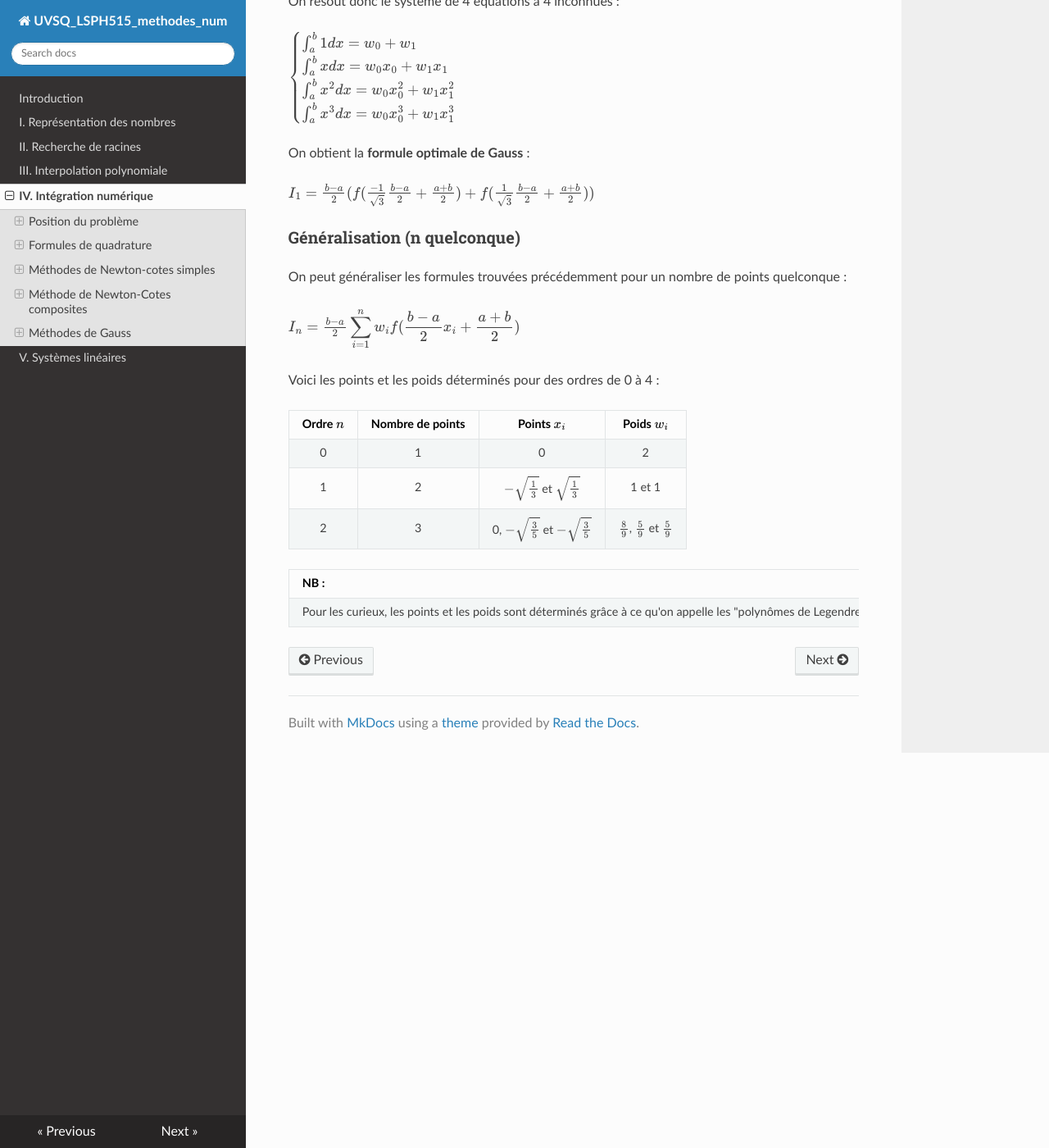
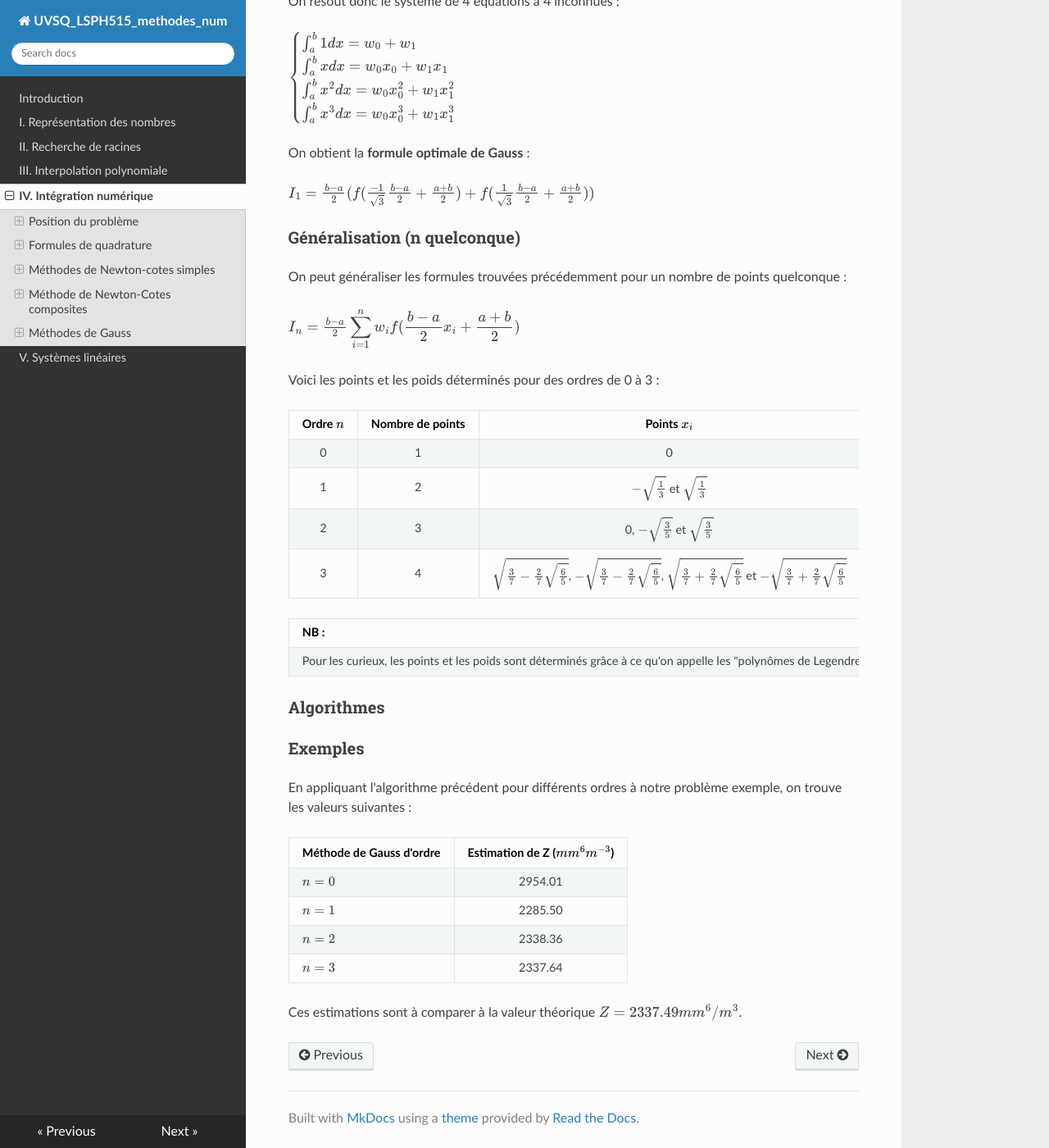
Before and after one commit to NicOudart/UVSQ_LSPH515_methodes_num, an MkDocs documentation site: the page built from docs/Chap4_Integration_numerique.md, in a window 1280 px wide and 1400 px high, scrolled down 23426 px. Shown: the whole window at 82% size. Built offline with MkDocs 1.6.1, drawn with Linux system fonts in a browser that asks for light colours; nearby versions of some CDN libraries.

Commit message:
-Update the Gauss method part of Chapter 4.

```diff
--- a/docs/Chap4_Integration_numerique.md
+++ b/docs/Chap4_Integration_numerique.md
@@ -828,14 +828,30 @@ On peut généraliser les formules trouvées précédemment pour un nombre de po
 
 $I_n = \frac{b-a}{2} \displaystyle\sum_{i=1}^{n} w_i f(\frac{b-a}{2} x_i + \frac{a+b}{2})$
 
-Voici les points et les poids déterminés pour des ordres de 0 à 4 :
+Voici les points et les poids déterminés pour des ordres de 0 à 3 :
 
-|Ordre $n$|Nombre de points|Points $x_i$                                     |Poids $w_i$                                  |
-|:-------:|:--------------:|:-----------------------------------------------:|:-------------------------------------------:|
-|0        |1               |0                                                |2                                            |
-|1        |2               |$-\sqrt{\frac{1}{3}}$ et $\sqrt{\frac{1}{3}}$    |1 et 1                                       |
-|2        |3               |0, $-\sqrt{\frac{3}{5}}$ et $-\sqrt{\frac{3}{5}}$|$\frac{8}{9}$, $\frac{5}{9}$ et $\frac{5}{9}$|
+|Ordre $n$|Nombre de points|Points $x_i$                                                                                                                                                                                                      |Poids $w_i$                                                                                                 |
+|:-------:|:--------------:|:----------------------------------------------------------------------------------------------------------------------------------------------------------------------------------------------------------------:|:----------------------------------------------------------------------------------------------------------:|
+|0        |1               |0                                                                                                                                                                                                                 |2                                                                                                           |
+|1        |2               |$-\sqrt{\frac{1}{3}}$ et $\sqrt{\frac{1}{3}}$                                                                                                                                                                     |1 et 1                                                                                                      |
+|2        |3               |0, $-\sqrt{\frac{3}{5}}$ et $\sqrt{\frac{3}{5}}$                                                                                                                                                                  |$\frac{8}{9}$, $\frac{5}{9}$ et $\frac{5}{9}$                                                               |
+|3        |4               |$\sqrt{\frac{3}{7}-\frac{2}{7}\sqrt{\frac{6}{5}}}$, $-\sqrt{\frac{3}{7}-\frac{2}{7}\sqrt{\frac{6}{5}}}$, $\sqrt{\frac{3}{7}+\frac{2}{7}\sqrt{\frac{6}{5}}}$ et $-\sqrt{\frac{3}{7}+\frac{2}{7}\sqrt{\frac{6}{5}}}$|$\frac{18+\sqrt{30}}{36}$, $\frac{18+\sqrt{30}}{36}$, $\frac{18-\sqrt{30}}{36}$ et $\frac{18-\sqrt{30}}{36}$|
 
 |NB :|
 |:-|
 |Pour les curieux, les points et les poids sont déterminés grâce à ce qu'on appelle les "polynômes de Legendre".|
+
+### Algorithmes
+
+### Exemples
+
+En appliquant l'algorithme précédent pour différents ordres à notre problème exemple, on trouve les valeurs suivantes :
+
+|Méthode de Gauss d'ordre|Estimation de Z ($mm^6 m^{-3}$)|
+|:-----------------------|:-----------------------------:|
+|$n=0$                   |2954.01                        |
+|$n=1$                   |2285.50                        |
+|$n=2$                   |2338.36                        |
+|$n=3$                   |2337.64                        |
+
+Ces estimations sont à comparer à la valeur théorique $Z = 2337.49 mm^6/m^3$.
```
